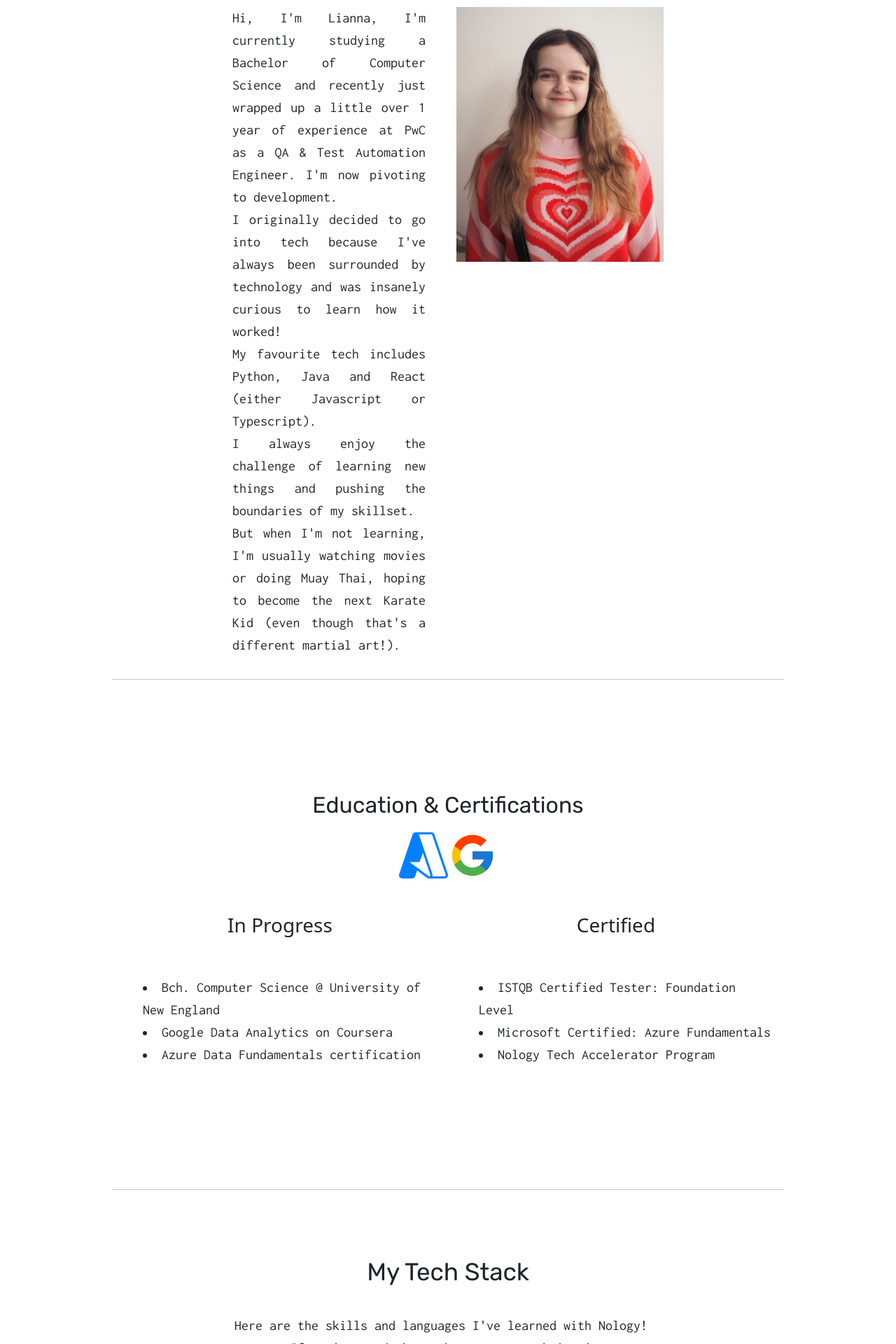
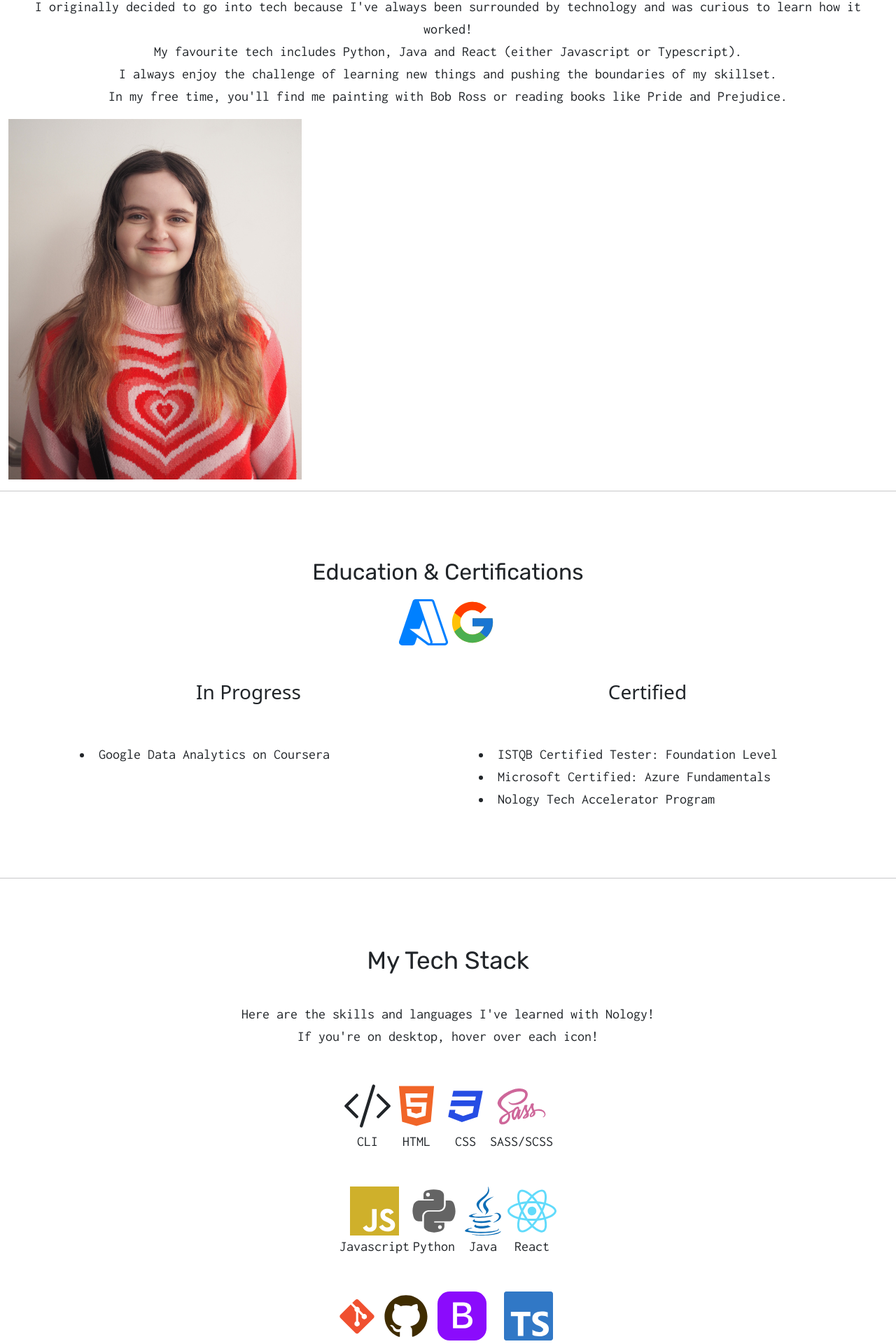
Before and after one commit to liii-p/portfolio, a React (Create React App) app: page / in a window 1280 px wide. Shown: the part 648-2568 px from the top of the page at 70% size. Built offline with nearby package versions, Linux system fonts and the light colour scheme.

Commit message:
Makes the portfolio so it's responsive and supports mobile screen sizes

```diff
--- a/package.json
+++ b/package.json
@@ -9,6 +9,7 @@
     "@testing-library/react": "^13.4.0",
     "@testing-library/user-event": "^13.5.0",
     "bootstrap": "^5.3.3",
+    "portfolio": "file:",
     "prettier": "^3.3.3",
     "react": "^18.3.1",
     "react-bootstrap": "^2.10.4",
@@ -48,5 +49,7 @@
     "sass": "^1.77.8"
   },
   "prettier.parser": "php",
-  "prettier.plugins": ["@prettier/plugin-php"]
+  "prettier.plugins": [
+    "@prettier/plugin-php"
+  ]
 }
--- a/src/App.scss
+++ b/src/App.scss
@@ -18,11 +18,9 @@ ul {
 }
 
 p {
-  margin-right: 1em;
-  text-align: justify;
+  justify-content: center;
 }
 
 section {
-  margin: 5rem 10rem;
-  height: 100%;
+  margin: 0 auto;
 }
--- a/src/Components/Contact/Contact.module.scss
+++ b/src/Components/Contact/Contact.module.scss
@@ -7,18 +7,8 @@
     margin-right: 20px;
   }
 
-  @include devices.large-phone {
-    h2 {
-      font-size: 35px;
-    }
-  }
-
   p {
     margin-top: 2rem;
-  }
-
-  span {
-    margin-top: 10px;
   }
 
   #botcheck {
--- a/src/Components/Education/Education.jsx
+++ b/src/Components/Education/Education.jsx
@@ -24,9 +24,7 @@ const Education = () => {
           <Col>
             <h3>In Progress</h3>
             <ul>
-              <li>Bch. Computer Science @ University of New England</li>
               <li>Google Data Analytics on Coursera</li>
-              <li>Azure Data Fundamentals certification</li>
             </ul>
           </Col>
           <Col>
--- a/src/Components/Intro/Intro.jsx
+++ b/src/Components/Intro/Intro.jsx
@@ -1,47 +1,44 @@
 import React from "react";
 import styles from "../Intro/Intro.module.scss";
 import Headshot from "../../Images/lianna-headshot2.JPG";
-//import Image from "react-bootstrap/Image";
 import Container from "react-bootstrap/Container";
 import Row from "react-bootstrap/Row";
 import Col from "react-bootstrap/Col";
+import Stack from "react-bootstrap/Stack";
 
 const Intro = () => {
   return (
     <section className={styles.Intro} id="intro">
-      <Container className="mt-5" fluid="md">
+      <Container fluid>
         <Row className="justify-content-center" id="title">
           <h1>
             Lianna Pyman <br /> Software Developer
           </h1>
           <h2>About Me</h2>
         </Row>
-        <Row className="justify-content-center">
-          <Col xs={18} sm={10} md={6} lg={4}>
+        <Stack className="justify-content-center">
+          <Col>
             <p>
-              Hi, I'm Lianna, I'm currently studying a Bachelor of Computer
-              Science and recently just wrapped up a little over 1 year of
+              Hi, I'm Lianna, I recently just wrapped up a little over 1 year of
               experience at PwC as a QA & Test Automation Engineer. I'm now
-              pivoting to development.
+              looking to pivot to development.
               <br /> I originally decided to go into tech because I've always
-              been surrounded by technology and was insanely curious to learn
-              how it worked! <br />
+              been surrounded by technology and was curious to learn how it
+              worked! <br />
               My favourite tech includes Python, Java and React (either
               Javascript or Typescript). <br /> I always enjoy the challenge of
               learning new things and pushing the boundaries of my skillset.
               <br />
-              But when I'm not learning, I'm usually watching movies or doing
-              Muay Thai, hoping to become the next Karate Kid (even though
-              that's a different martial art!).
+              In my free time, you'll find me painting with Bob Ross or reading
+              books like Pride and Prejudice.
             </p>
           </Col>
-          <Col xs={18} sm={10} md={6} lg={4}>
-            <div className="embed-responsive embed-responsive-16by9">
-              {/* <Image src={Headshot} rounded /> */}
+          <Col lg={4}>
+            <div className="embed-responsive">
               <img src={Headshot} class="img-fluid" alt="Lianna's headshot" />
             </div>
           </Col>
-        </Row>
+        </Stack>
       </Container>
       <hr />
     </section>
--- a/src/Components/Intro/Intro.module.scss
+++ b/src/Components/Intro/Intro.module.scss
@@ -27,30 +27,10 @@
 
   &__para {
     font-family: "Inconsolata", monospace;
-
-    // max-width: 50%;
-    @include devices.phone {
-      margin: 0 auto;
-      color: palette.$body;
-      text-align: left;
-      width: 20rem;
-      height: auto;
-      line-height: 40px;
-    }
-    @include devices.large-phone {
-      line-height: 45px;
-      margin: 0 auto;
-      padding: 20px;
-    }
   }
 
   &__para > h2 {
     color: black;
-  }
-
-  &__flex {
-    display: flex;
-    padding: 4rem 4rem;
   }
 
   &__headshot {
@@ -66,7 +46,3 @@
 #title {
   background-color: aqua;
 }
-
-// img {
-//   height: 50vw;
-// }
--- a/src/Components/Tech/Tech.jsx
+++ b/src/Components/Tech/Tech.jsx
@@ -48,6 +48,8 @@ const Tech = () => {
             />
             <p>SASS/SCSS</p>
           </container>
+        </div>
+        <div className={styles.Tech__stack2}>
           <container>
             <SiJavascript
               size="70px"
@@ -66,8 +68,6 @@ const Tech = () => {
             />
             <p>Python</p>
           </container>
-        </div>
-        <div className={styles.Tech__stack2}>
           <container>
             <FaJava
               size="70px"
@@ -86,6 +86,8 @@ const Tech = () => {
             />
             <p>React</p>
           </container>
+        </div>
+        <div className={styles.Tech__stack3}>
           <container>
             <DiGit
               size="70px"
--- a/src/Components/Tech/Tech.module.scss
+++ b/src/Components/Tech/Tech.module.scss
@@ -29,6 +29,12 @@
     justify-content: center;
   }
 
+  &__stack3 {
+    display: flex;
+    padding: 1rem;
+    justify-content: center;
+  }
+
   @include devices.phone {
     &__stack1 {
       margin-bottom: 10px;
```
Also changed, not shown: 1 other file (tests, documents, lock files or other folders).
